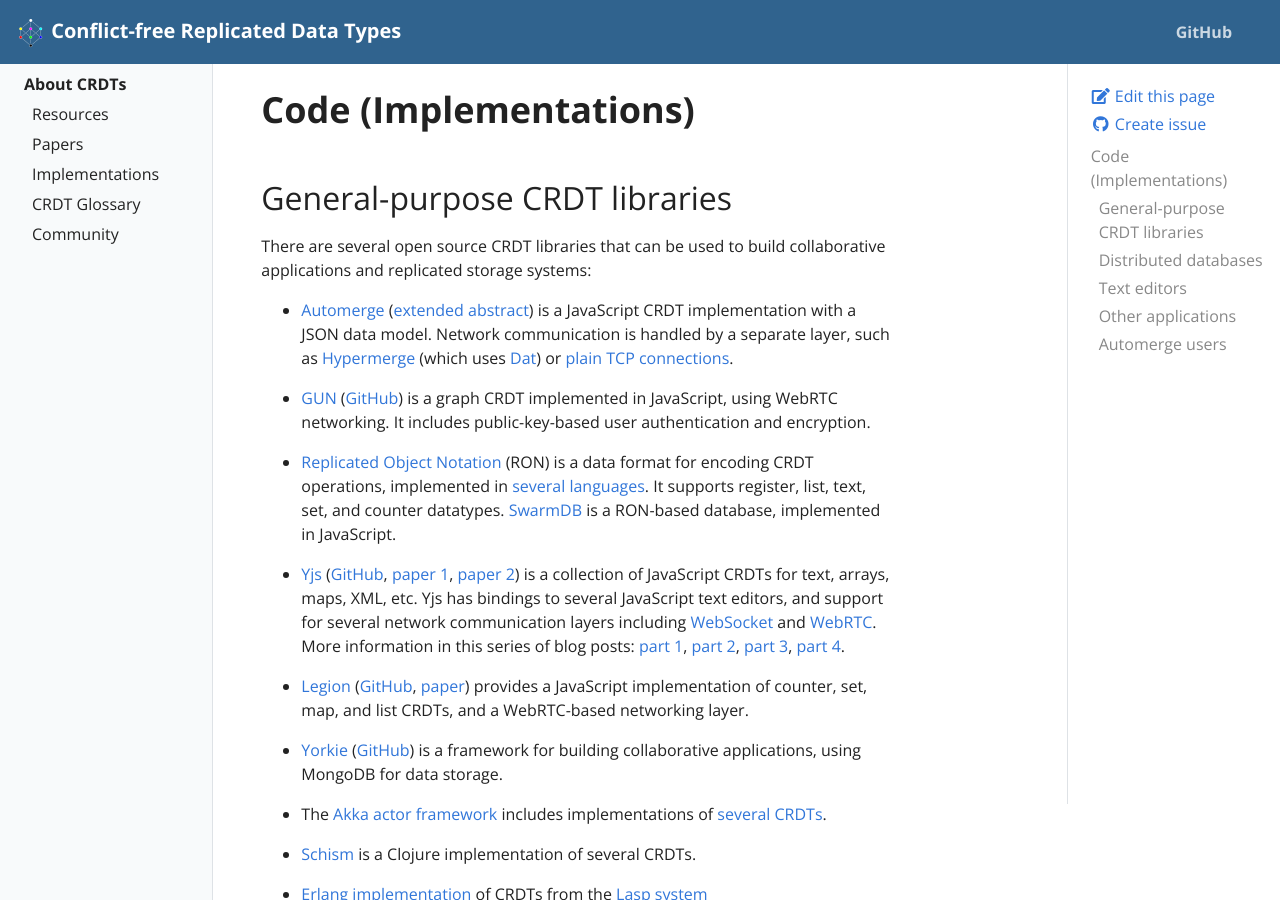
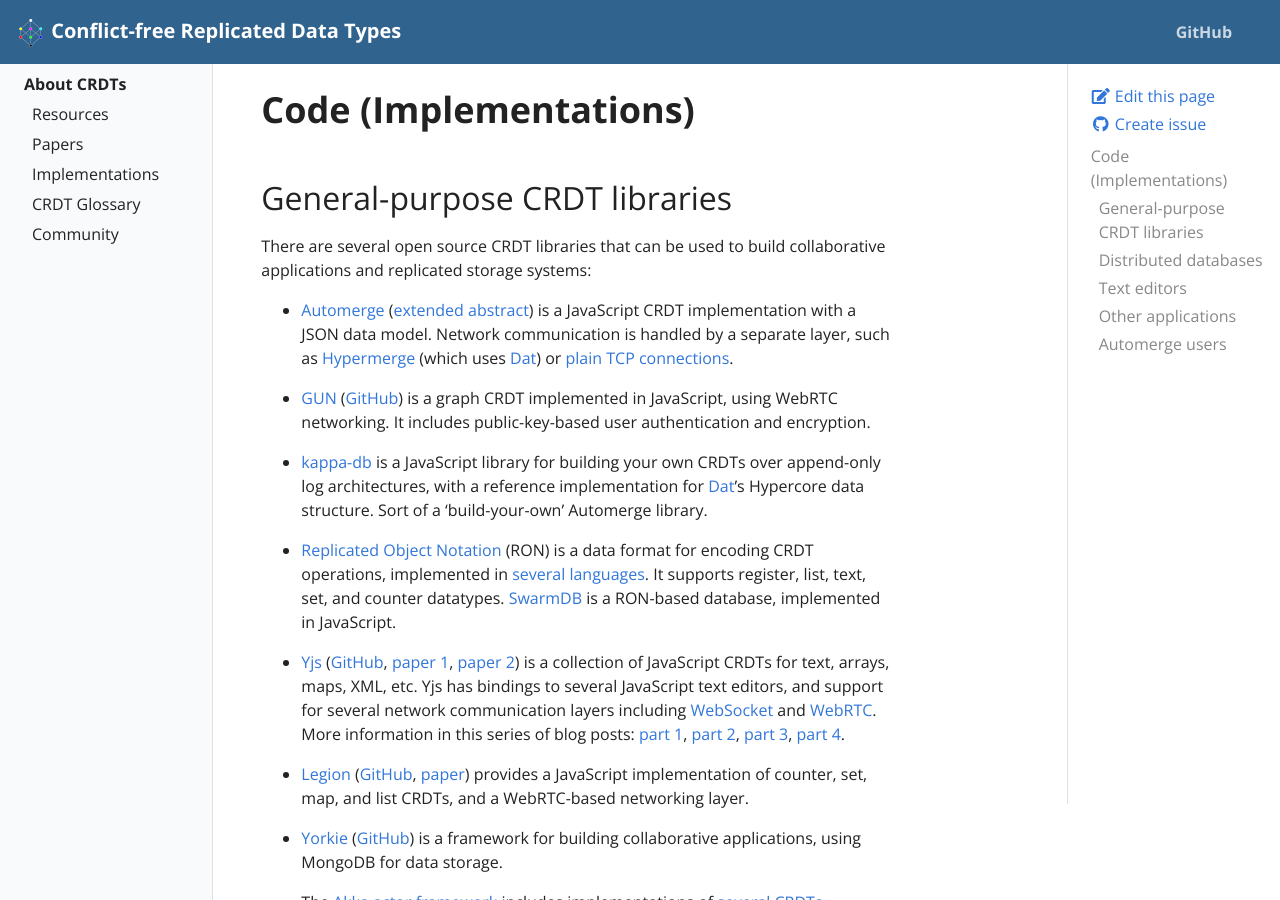
Before and after one commit to ept/crdt-website, a Jekyll site: the page built from pages/implementations.md, in a window 1280 px wide and 900 px high. Built offline with Jekyll 4.4.1, drawn with Linux system fonts in a browser that asks for light colours; some of the changed text lies outside the part shown.

Commit message:
Add references for kappa-db and related applications

```diff
--- a/pages/implementations.md
+++ b/pages/implementations.md
@@ -21,6 +21,8 @@ collaborative applications and replicated storage systems:
 * [GUN](https://gun.eco/) ([GitHub](https://github.com/amark/gun))
   is a graph CRDT implemented in JavaScript, using WebRTC networking.
   It includes public-key-based user authentication and encryption.
+
+* [kappa-db](https://github.com/kappa-db/) is a JavaScript library for building your own CRDTs over append-only log architectures, with a reference implementation for [Dat](https://docs.datproject.org/)'s Hypercore data structure. Sort of a 'build-your-own' Automerge library.
 
 * [Replicated Object Notation](http://replicated.cc/) (RON) is a data format for
   encoding CRDT operations, implemented in
@@ -172,6 +174,10 @@ Several other applications and systems also use CRDTs internally:
   [PayPal](https://www.infoq.com/presentations/crdt-production/)
   have all reported using CRDTs internally.
 
+* [Mapeo](https://mapeo.world), a toolset mapping and monitoring human and environmental rights abuses [uses CRDTs](https://www.digital-democracy.org/blog/localfirst/) for syncronizing edits to maps.
+
+* [Cobox](https://cobox.cloud), a collaborative data hosting platform [uses CRDTs](https://develop.cobox.cloud/core_technologies.html#kappa-core) to syncronize edits to files on disk
+
 
 ## Automerge users
 
```
